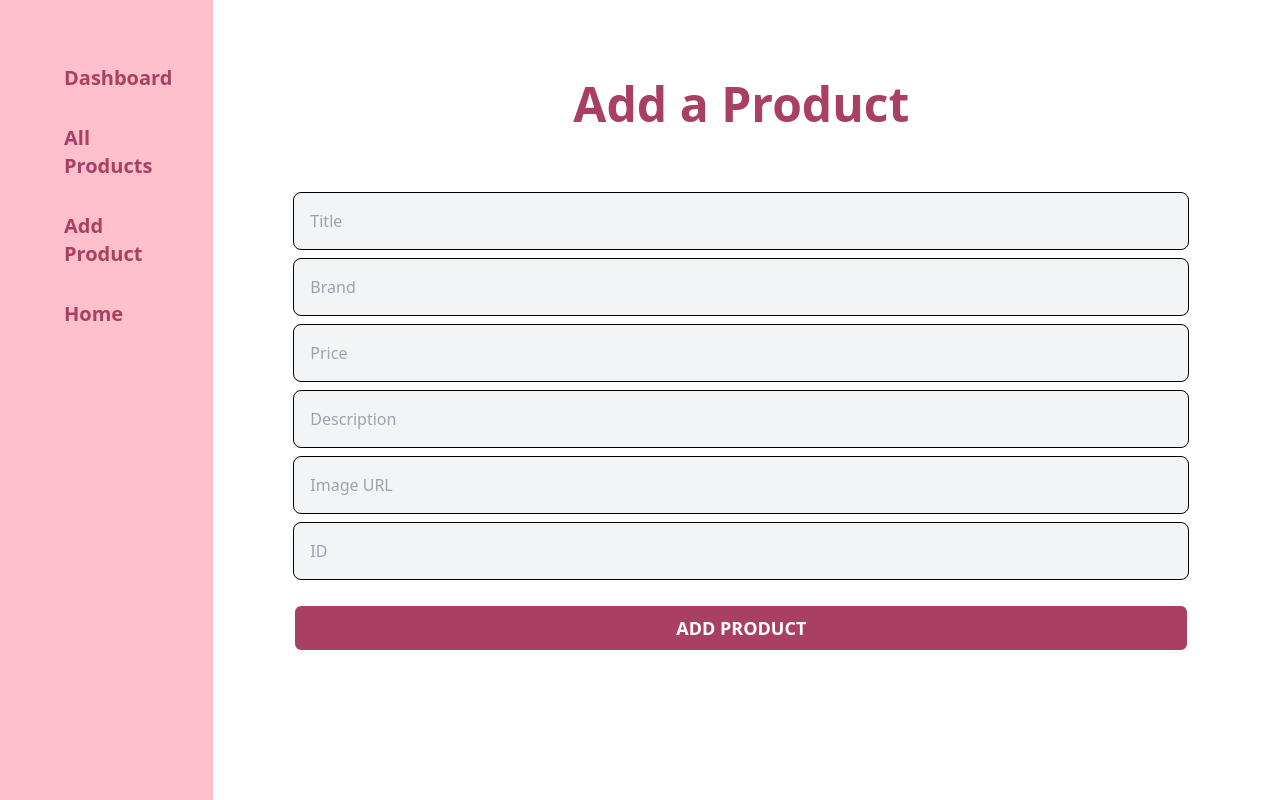
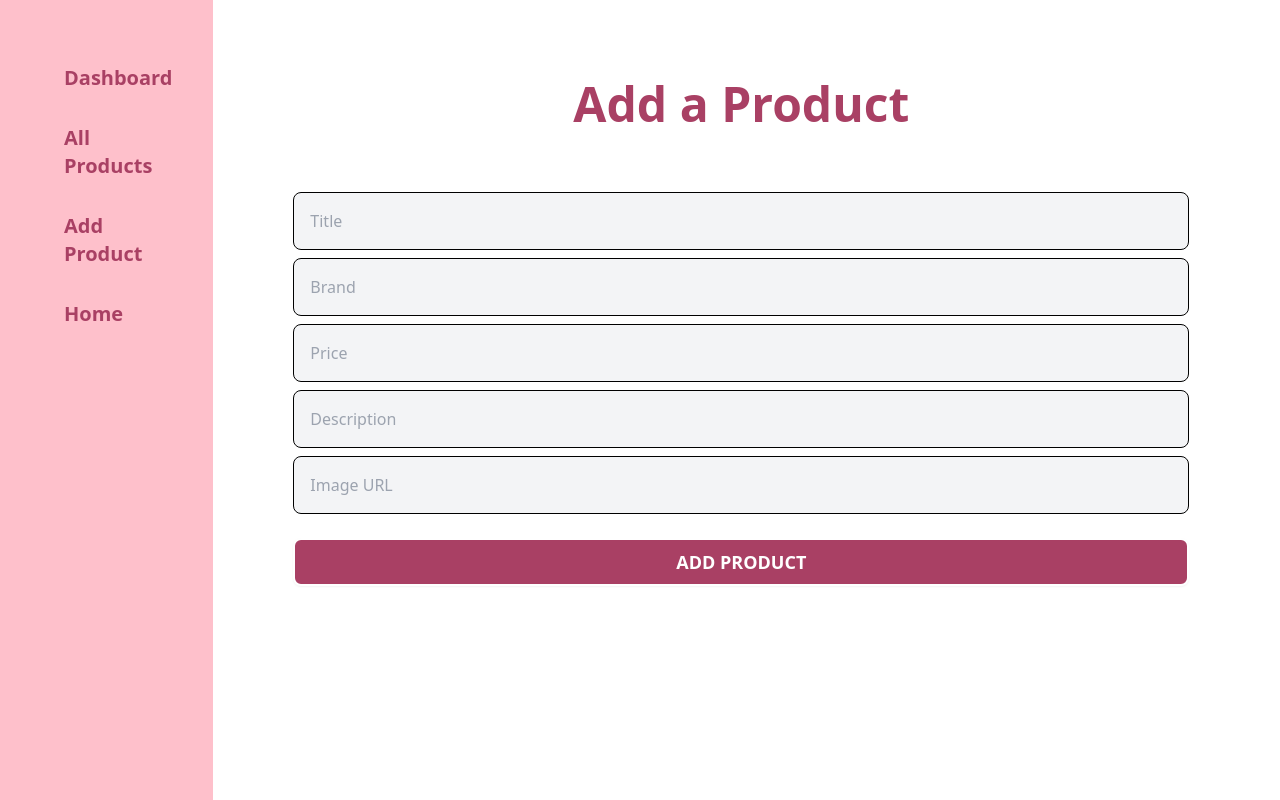
Before and after one commit to Humayra-Akter/Blooming-Elegance, a React (Vite) app: page /dashboard/add-products in a window 1280 px wide. Built offline with nearby package versions, Linux system fonts and the light colour scheme; no server answers; sample sign-in values are in the browser's storage.

Commit message:
route changed

```diff
--- a/db.json
+++ b/db.json
@@ -1,21 +1,5 @@
 {
   "flowers": [
-    {
-      "id": "3",
-      "title": "Orchid Elegance",
-      "brand": "Exotic Flora",
-      "price": "75",
-      "description": "Elegant and exotic orchids that add a touch of sophistication to any setting.",
-      "image_url": "https://images.unsplash.com/photo-1606041008023-472dfb5e530f?q=80&w=1888&auto=format&fit=crop&ixlib=rb-4.0.3&ixid=M3wxMjA3fDB8MHxwaG90by1wYWdlfHx8fGVufDB8fHx8fA%3D%3D"
-    },
-    {
-      "id": "4",
-      "title": "Mixed Spring Flowers",
-      "brand": "Seasonal Blooms",
-      "price": "45",
-      "description": "A vibrant mix of spring flowers including tulips, daffodils, and hyacinths.",
-      "image_url": "https://images.unsplash.com/photo-1471899236350-e3016bf1e69e?q=80&w=2071&auto=format&fit=crop&ixlib=rb-4.0.3&ixid=M3wxMjA3fDB8MHxwaG90by1wYWdlfHx8fGVufDB8fHx8fA%3D%3D"
-    },
     {
       "id": "5",
       "title": "Lilies of the Valley",
--- a/package.json
+++ b/package.json
@@ -16,6 +16,7 @@
     "match-sorter": "^6.3.4",
     "react": "^18.2.0",
     "react-dom": "^18.2.0",
+    "react-hot-toast": "^2.4.1",
     "react-icons": "^5.2.1",
     "react-router-dom": "^6.23.1",
     "sort-by": "^1.2.0"
--- a/src/pages/AddProducts.jsx
+++ b/src/pages/AddProducts.jsx
@@ -3,16 +3,15 @@ const AddProducts = () => {
     e.preventDefault();
 
     const form = e.target;
-    const id = form.id.value;
     const title = form.title.value;
     const brand = form.brand.value;
     const price = form.price.value;
     const description = form.description.value;
     const image_url = form.image_url.value;
 
-    const data = { id, title, brand, price, description, image_url };
+    const data = { title, brand, price, description, image_url };
 
-    await fetch("http://localhost:3000/flowers", {
+    await fetch("http://localhost:5000/flowers", {
       method: "POST",
       headers: {
         "Content-type": "application/json",
@@ -74,14 +73,7 @@ const AddProducts = () => {
               placeholder="Image URL"
             />
           </div>
-          <div className="mt-2">
-            <input
-              className="bg-gray-100 p-4 w-full border border-black rounded-lg"
-              type="text"
-              name="id"
-              placeholder="ID"
-            />
-          </div>
+
           <div className="mt-2 flex justify-center items-center">
             <input
               className="btn mt-4 text-lg border-accent border-2 uppercase bg-primary text-white w-full"
```
Also changed, not shown: 1 other file (tests, documents, lock files or other folders).
